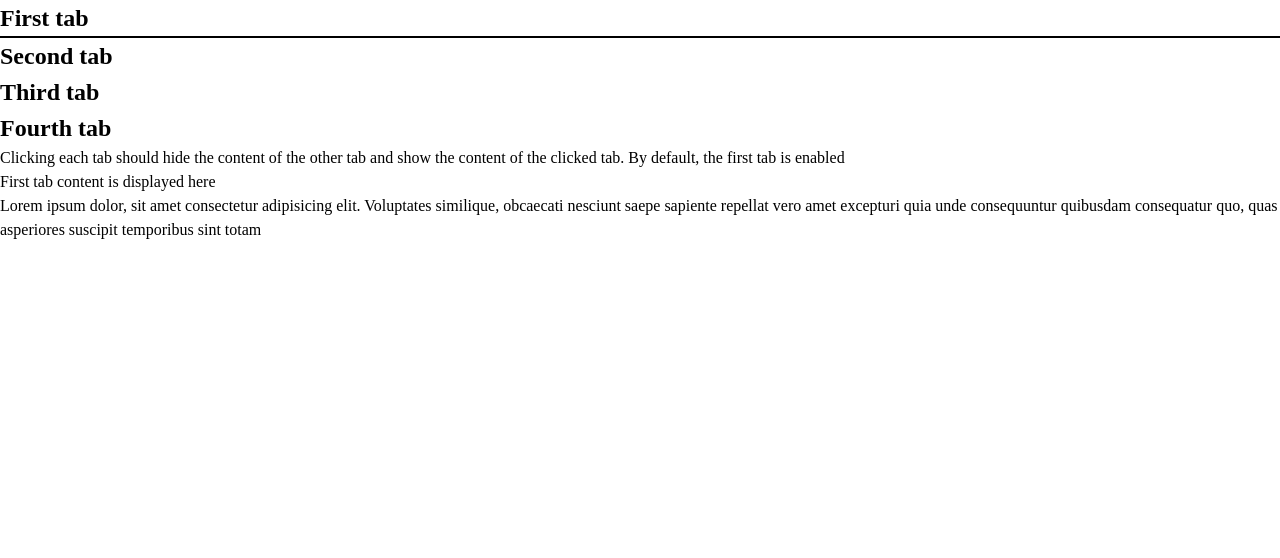
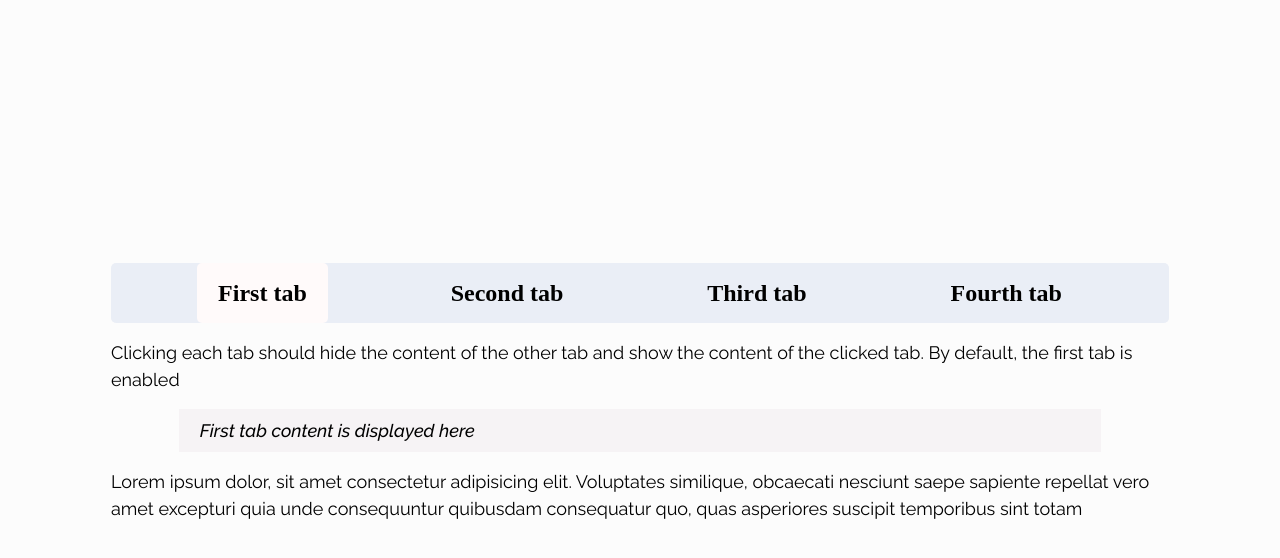
Before and after one commit to Ugboaja-Uchechi/roadmap-js-projects, a plain HTML site: page tabs/index.html in a window 1280 px wide. Drawn offline with Linux system fonts and the light colour scheme; a web font is replaced by a local one.

Commit message:
Complete styling

```diff
--- a/tabs/index.html
+++ b/tabs/index.html
@@ -1,11 +1,17 @@
 <!DOCTYPE html>
 <html lang="en">
+
 <head>
   <meta charset="UTF-8">
   <meta name="viewport" content="width=device-width, initial-scale=1.0">
   <title>Tabs</title>
   <link rel="stylesheet" href="style.css">
+  <link rel="preconnect" href="https://fonts.googleapis.com">
+  <link rel="preconnect" href="https://fonts.gstatic.com" crossorigin>
+  <link href="https://fonts.googleapis.com/css2?family=Raleway:ital,wght@0,100..900;1,100..900&display=swap" rel="stylesheet">
+  <link href="https://fonts.googleapis.com/css2?family=Liter&display=swap" rel="stylesheet">
 </head>
+
 <body>
   <main>
     <section class="tabs">
@@ -24,7 +30,8 @@
     </section>
 
     <section class="content">
-      <p>Clicking each tab should hide the content of the other tab and show the content of the clicked tab. By default, the first tab is enabled</p>
+      <p>Clicking each tab should hide the content of the other tab and show the content of the clicked tab. By default,
+        the first tab is enabled</p>
     </section>
 
     <section class="tab-content">
@@ -46,10 +53,13 @@
     </section>
 
     <section class="content">
-      <p>Lorem ipsum dolor, sit amet consectetur adipisicing elit. Voluptates similique, obcaecati nesciunt saepe sapiente repellat vero amet excepturi quia unde consequuntur quibusdam consequatur quo, quas asperiores suscipit temporibus sint totam</p>
+      <p>Lorem ipsum dolor, sit amet consectetur adipisicing elit. Voluptates similique, obcaecati nesciunt saepe
+        sapiente repellat vero amet excepturi quia unde consequuntur quibusdam consequatur quo, quas asperiores suscipit
+        temporibus sint totam</p>
     </section>
   </main>
 
   <script src="script.js"></script>
 </body>
+
 </html>
--- a/tabs/style.css
+++ b/tabs/style.css
@@ -6,12 +6,49 @@
   overflow-x: hidden;
 }
 
+body {
+  background-color: #FCFCFC;
+  height: 100vh;
+  display: flex;
+  flex-direction: column;
+  justify-content: center;
+  align-items: center;
+  width: calc(85% - 30px);
+  margin-inline: auto;
+}
+
+.tabs {
+  display: flex;
+  justify-content: space-evenly;
+  flex-wrap: wrap;
+  gap: 1rem;
+  background-color: #EAEEF6;
+  border-radius: 5px;
+}
+
 .tab-container {
   cursor: pointer;
+  padding-inline: calc(.5rem + 1vw);
+  padding-block: .75rem;
+  font-family: "Liter", serif;
 }
 
 .tabs .active {
-  border-block-end: 2px solid black;
+  border-radius: 5px;
+  background-color: snow;
+}
+
+.content {
+  margin-block: 1rem;
+  font-family: "Raleway", serif;
+}
+
+.tab-content {
+  width: calc(90% - 30px);
+  margin-inline: auto;
+  padding-inline: calc(.5rem + 1vw);
+  padding-block: .5rem;
+  background-color: #F6F3F5;
 }
 
 .tab-content div {
@@ -21,3 +58,14 @@
 .tab-content .active {
   display: block;
 }
+
+.content p,
+.tab-content p {
+  font-size: 18px;
+}
+
+.tab-content p {
+  font-family: "Raleway", serif;
+  font-weight: 500;
+  font-style: italic;
+}
```
